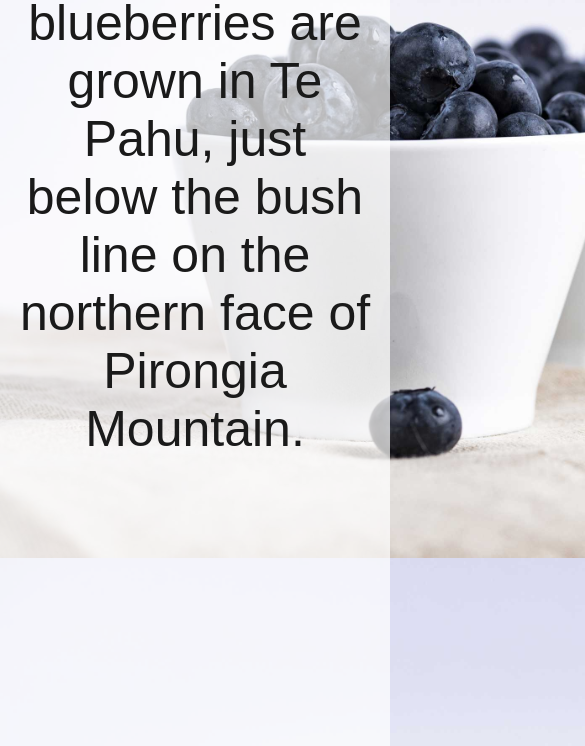
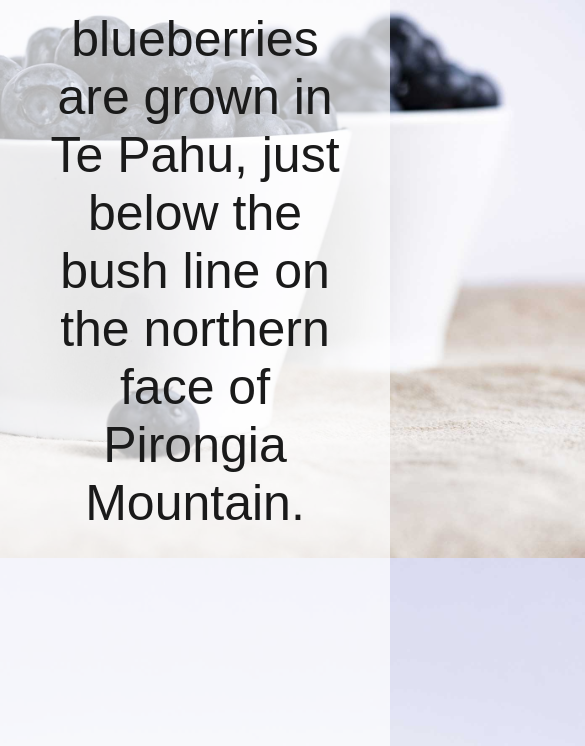
Before and after one commit to Jeremy-Doneghue/Wainui-Blue, a plain HTML site: page index.html in a window 390 px wide. Shown: the part 286-1032 px from the top of the page, 585 px wide, since content can reach past the window. Drawn offline with Linux system fonts and the light colour scheme; a web font is replaced by a local one.

Commit message:
Actually fix media queries so site displays properly in landscape and portrait modes.

```diff
--- a/style.css
+++ b/style.css
@@ -62,13 +62,10 @@ a {
 
 a:hover {
     color: #07391e;
-    text-decoration: underline
+    text-decoration: underline;
 }
 
-@media only screen and (min-width:650pt) {
-    body {
-        background-position-x: 30%;
-    }
+@media only screen and (orientation: landscape) {
     .container {
         max-width: 650px;
         margin: 0 auto;
@@ -76,9 +73,14 @@ a:hover {
     }
 }
 
-@media only screen and (max-width:743pt) {
+@media only screen and (orientation: portrait){
+
     body {
+        background-position-x: 30%;
         font-size: 50px;
+    }
+    .container {
+        padding: 48px;
     }
     .page-section {
       padding-bottom: 200pt;
```
